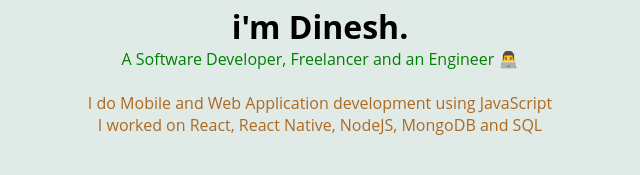
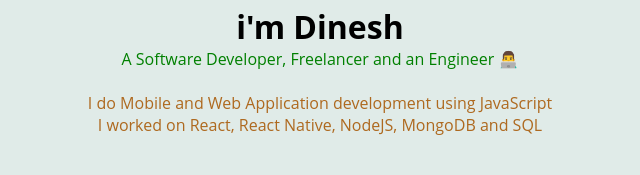
Before and after one commit to dineshnadimpalli/PersonalPortfolio-2019, a plain HTML site: page index.html in a window 1280 px wide. Shown: the part 442-617 px from the top of the page, 320-960 px from the left. Drawn offline with nearby package versions, Linux system fonts and the light colour scheme.

Commit message:
Update index.html

```diff
--- a/index.html
+++ b/index.html
@@ -31,7 +31,7 @@
   <div id="welcome-section" class="intro">
     <div class="intro_content">
       <img class="profileImg" src="./assets/dineshAvatar.jpg" alt="Dinesh Avatar">
-      <h1>i'm Dinesh.</h1>
+      <h1>i'm Dinesh</h1>
       <p>A Software Developer, Freelancer and an Engineer &#128104;&#8205;&#128187;</p>
       <br>
       <p class="about_content">
```
